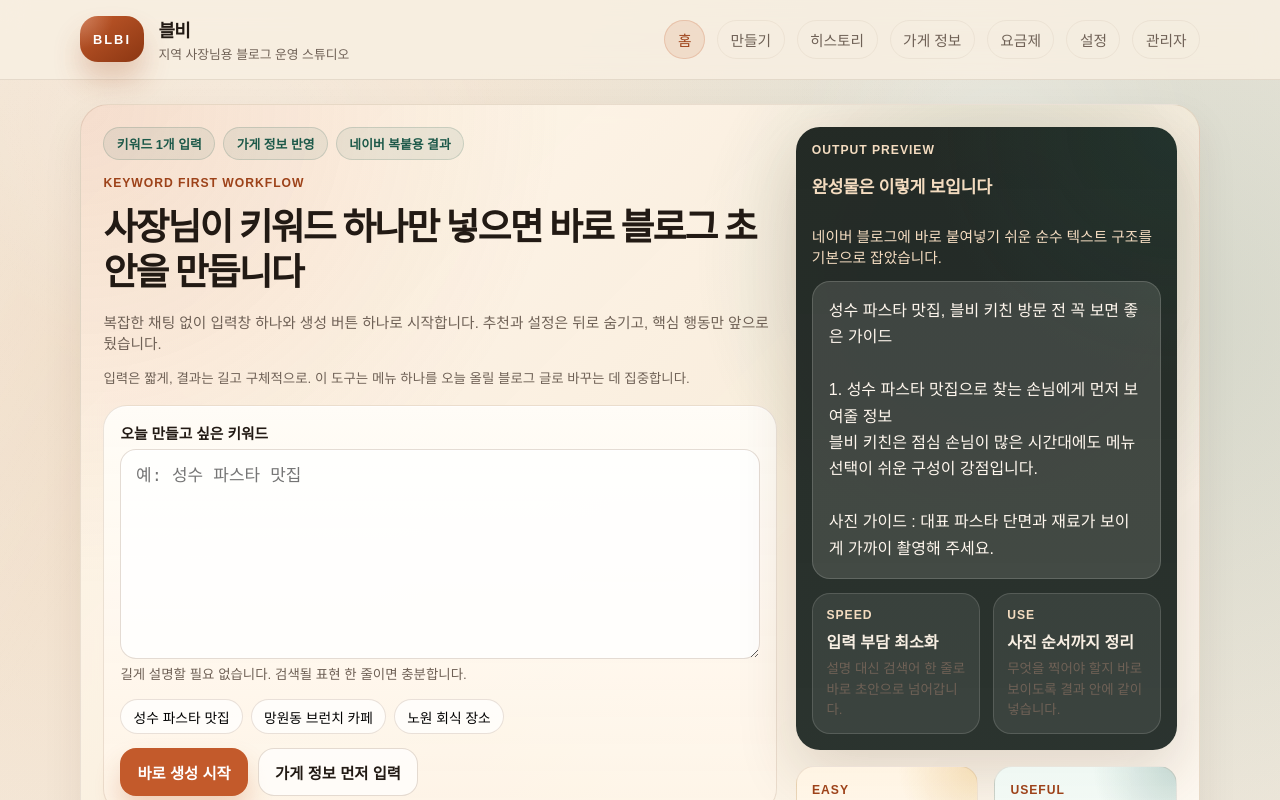
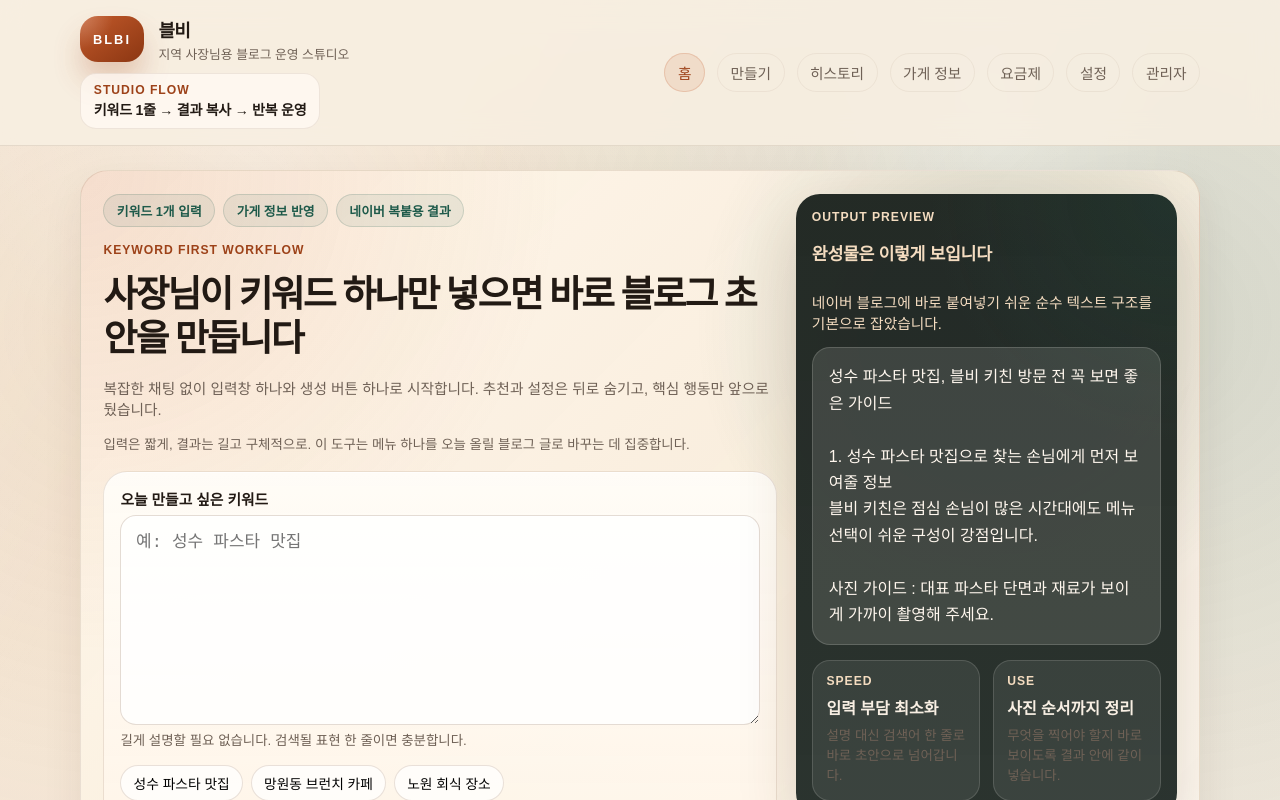
Before and after one commit to withark/BLBI, a Next.js app: page / in a window 1280 px wide. Shown: the top 800 px of the page. Built offline with nearby package versions, Linux system fonts and the light colour scheme.

Commit message:
Clarify studio flow in header

```diff
--- a/app/globals.css
+++ b/app/globals.css
@@ -85,6 +85,11 @@ a {
   gap: 1rem;
 }
 
+.topbar-brand-block {
+  display: grid;
+  gap: 0.65rem;
+}
+
 .brand {
   display: inline-flex;
   align-items: center;
@@ -123,6 +128,21 @@ a {
 .brand-copy span {
   color: var(--muted);
   font-size: 0.8rem;
+}
+
+.topbar-signal {
+  display: inline-grid;
+  gap: 0.15rem;
+  width: fit-content;
+  padding: 0.55rem 0.8rem;
+  border-radius: 16px;
+  border: 1px solid rgba(133, 96, 66, 0.12);
+  background: rgba(255, 250, 244, 0.72);
+}
+
+.topbar-signal strong {
+  font-size: 0.88rem;
+  letter-spacing: -0.02em;
 }
 
 .nav {
@@ -1186,6 +1206,10 @@ p {
     width: 100%;
   }
 
+  .topbar-signal {
+    width: 100%;
+  }
+
   .kv {
     grid-template-columns: 1fr;
   }
--- a/app/layout.tsx
+++ b/app/layout.tsx
@@ -16,6 +16,7 @@ export default function RootLayout({ children }: { children: React.ReactNode }):
         <div className="app-shell">
           <header className="topbar">
             <div className="container topbar-inner">
+              <div className="topbar-brand-block">
                 <Link href="/" className="brand">
                   <span className="brand-mark">BLBI</span>
                   <span className="brand-copy">
@@ -23,6 +24,11 @@ export default function RootLayout({ children }: { children: React.ReactNode }):
                     <span>지역 사장님용 블로그 운영 스튜디오</span>
                   </span>
                 </Link>
+                <div className="topbar-signal">
+                  <span className="eyebrow">Studio Flow</span>
+                  <strong>키워드 1줄 → 결과 복사 → 반복 운영</strong>
+                </div>
+              </div>
               <MainNav />
             </div>
           </header>
```
Lines whose indentation alone changed are shown as unchanged.
